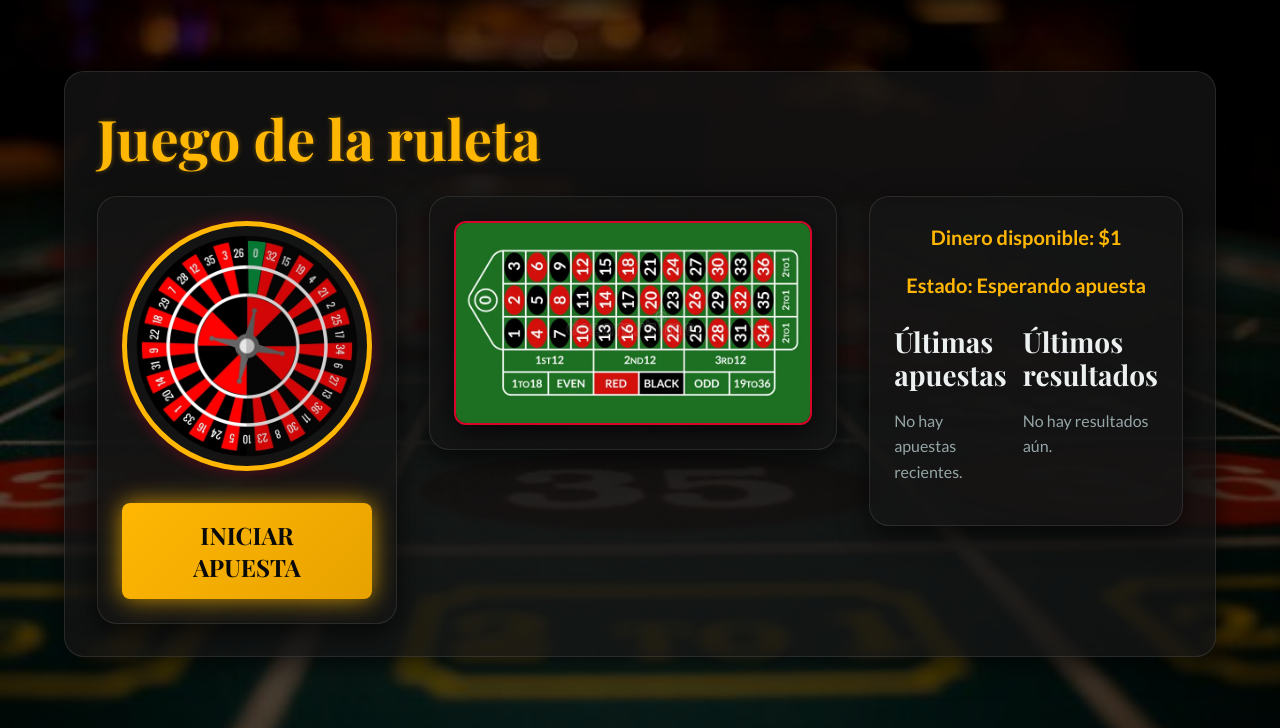
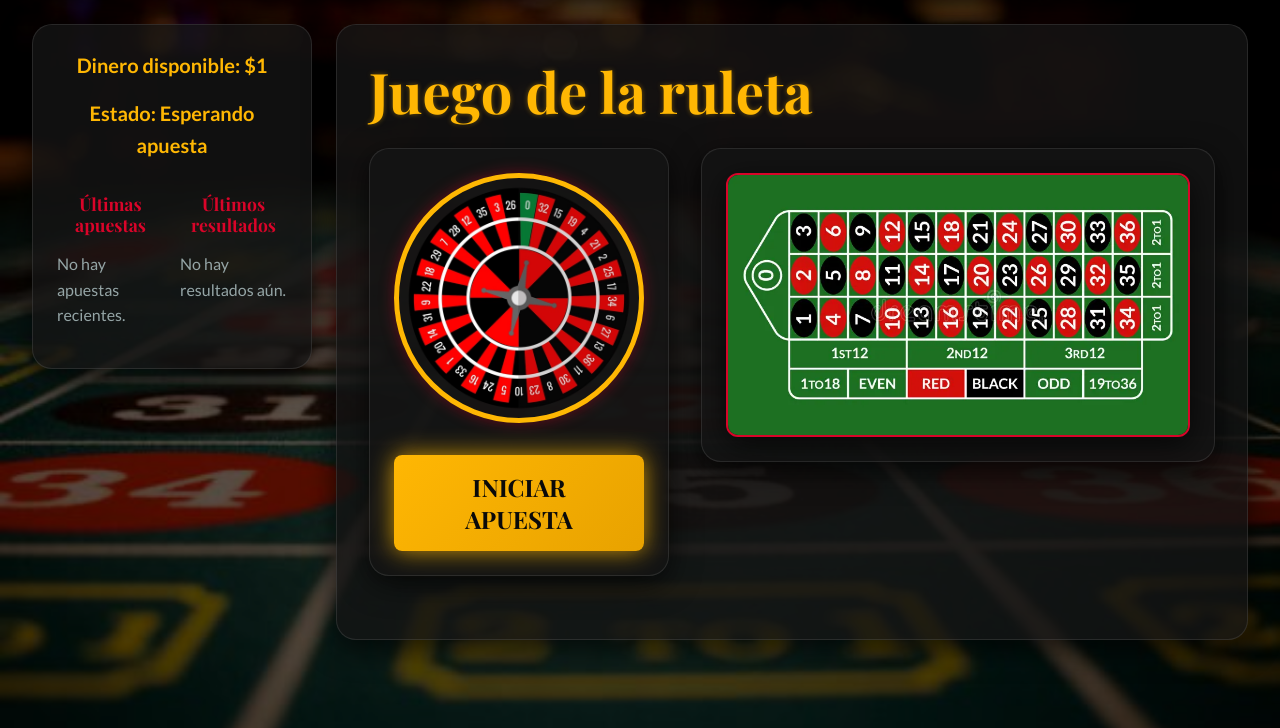
Before and after one commit to skow13/Proyecto-Desarrollo-web-1, a Node server app: page /Ruleta in a window 1280 px wide. Shown: the part 72-800 px from the top of the page. Run offline with Node 20, Linux system fonts and the light colour scheme; a user stored in the database is signed in; tables that the repository leaves empty hold one stand-in row (values such as "Sample post"); some libraries are stand-ins or nearby versions.

Commit message:
cambios generales

```diff
--- a/Backend/index.js
+++ b/Backend/index.js
@@ -38,7 +38,8 @@
 detalle: String,
 monto: Number,
 positivo: Boolean,
-juego: String
+juego: String,
+numeroGanador: { type: Number, default: null }
 }
 ]
 });
@@ -184,33 +185,31 @@
 
     try {
         const usuario = await Usuario.findOne({ rut: userRut });
-if (!usuario) {
-return res.redirect('/Login');
-}
-const transaccionesDeRuleta = usuario.transacciones.filter(t => t.juego === 'ruleta');
+        if (!usuario) return res.redirect('/Login');
 
-const ultimosMovimientos = transaccionesDeRuleta
+        const transaccionesDeRuleta = usuario.transacciones
+            .filter(t => t.juego === 'ruleta')
             .slice(-10)
             .reverse();
 
-function inferirColor(detalle) {
-if (detalle.includes('rojo')) return 'rojo';
-if (detalle.includes('negro')) return 'negro';
-if (detalle.includes('GANADOR')) return 'verde';
-return '';
+        function inferirColorNumero(numero) {
+            return RUEDA[numero]?.color || '';
         }
 
-const dataParaTabla = ultimosMovimientos.map(t => {
-return {
+        const ultimasApuestas = transaccionesDeRuleta.map(t => ({
             detalle: t.detalle,
-color: inferirColor(t.detalle)
-};
-});
+            color: t.detalle.includes('ganadora') ? 'success' : 'danger'
+        }));
+
+        const ultimosResultados = transaccionesDeRuleta.map(t => ({
+            detalle: t.numeroGanador,
+            color: inferirColorNumero(t.numeroGanador)
+        }));
 
         res.render('Ruleta', {
             saldo: usuario.saldo.toLocaleString('es-CL'),
-apuestas: dataParaTabla,
-resultados: dataParaTabla,
+            apuestas: ultimasApuestas,
+            resultados: ultimosResultados,
         });
     } catch (error) {
         console.error('Error al cargar la ruleta:', error);
@@ -248,7 +247,8 @@
 detalle: detalle,
 monto: Math.abs(ganancia),
 positivo: positivo,
-juego: 'ruleta'
+juego: 'ruleta',
+numeroGanador: resultado.numero
 });
 
 await usuario.save();
--- a/Frontend/Info.handlebars
+++ b/Frontend/Info.handlebars
@@ -27,9 +27,9 @@
       <div class="contenido">
         <p>El equipo está conformado por los estudiantes:</p>
         <ul>
-          <li>Diego Briones: Estudiante de 4to semestre de la carrera Ing. civil en Infromatica y Telecomunicaciones en la Universidad Diego Portales</li>
-          <li>Jesús Morán:  Estudiante de 4to semestre de la carrera Ing. civil en Infromatica y Telecomunicaciones en la Universidad Diego Portales</li>
-          <li>Christián Pereira:  Estudiante de 4to semestre de la carrera Ing. civil en Infromatica y Telecomunicaciones en la Universidad Diego Portales</li>
+          <li>Diego Briones: Estudiante de 4to semestre de la carrera Ing. civil en Informática y Telecomunicaciones en la Universidad Diego Portales</li>
+          <li>Jesús Morán:  Estudiante de 4to semestre de la carrera Ing. civil en Informática y Telecomunicaciones en la Universidad Diego Portales</li>
+          <li>Christián Pereira:  Estudiante de 4to semestre de la carrera Ing. civil en Informática y Telecomunicaciones en la Universidad Diego Portales</li>
         </ul>
       </div>
     </details>
--- a/Frontend/Ruleta.handlebars
+++ b/Frontend/Ruleta.handlebars
@@ -10,11 +10,60 @@
     </nav>
 </header>
 
-<div class="contenedor-pagina-centrado">
-    <div class="tarjeta-pagina-completa">
+<div class="contenedor-ruleta-principal">
+
+    <div class="panel-historial-lateral">
+        <p class="balance-status">Dinero disponible: ${{saldo}}</p>
+        <p class="balance-status" style="margin-bottom: 2rem;">Estado: {{#if estado}}{{estado}}{{else}}Esperando apuesta{{/if}}</p>
+
+        <div class="historial-grid">
+            <div class="historial-columna">
+                <h3>Últimas apuestas</h3>
+                {{#if apuestas}}
+                <table class="tabla-apuestas">
+                    <thead>
+                        <tr><th>#</th><th>Apuesta</th></tr>
+                    </thead>
+                    <tbody>
+                        {{#each apuestas}}
+                            <tr>
+                                <td>{{@index}}</td>
+                                <td class="apuesta-estado {{this.color}}">{{this.detalle}}</td>
+                            </tr>
+                        {{/each}}
+                    </tbody>
+                </table>
+                {{else}}
+                    <p class="text-muted">No hay apuestas recientes.</p>
+                {{/if}}
+            </div>
+
+            <div class="historial-columna">
+                <h3>Últimos resultados</h3>
+                {{#if resultados}}
+                <table class="tabla-resultados">
+                    <thead>
+                        <tr><th>#</th><th>Resultado</th></tr>
+                    </thead>
+                    <tbody>
+                        {{#each resultados}}
+                            <tr>
+                                <td>{{@index}}</td>
+                                <td class="resultado-numero color-{{this.color}}">{{this.detalle}}</td>
+                            </tr>
+                        {{/each}}
+                    </tbody>
+                </table>
+                {{else}}
+                    <p class="text-muted">No hay resultados aún.</p>
+                {{/if}}
+            </div>
+        </div>
+    </div>
+    <div class="tarjeta-pagina-completa tarjeta-juego">
         <h1>Juego de la ruleta</h1>
 
-        <div class="disposicion-juego-3col">
+        <div class="disposicion-juego-2col">
 
             <div class="game-col-left">
                 <img src="/Ruleta.webp" alt="Ruleta Europea" class="ruleta-imagen-pequena">
@@ -27,59 +76,8 @@
                 <img src="/Tabla_Ruleta.webp" alt="Tapete de Ruleta" class="roulette-table-img">
             </div>
 
-            <div class="game-col-right">
-                <div class="game-panel">
-                    <p class="balance-status">Dinero disponible: ${{saldo}}</p>
-                    <p class="balance-status">Estado: {{#if estado}}{{estado}}{{else}}Esperando apuesta{{/if}}</p>
-
-                    <div class="results-container">
-                        <div class="latest-bets">
-                            <h3>Últimas apuestas</h3>
-
-                            {{#if apuestas}}
-                            <table class="tabla-apuestas">
-                                <thead>
-                                    <tr><th>#</th><th>Apuesta</th></tr>
-                                </thead>
-                                <tbody>
-                                    {{#each apuestas}}
-                                        <tr>
-                                            <td>{{@index}}</td>
-                                            <td class="{{this.color}}">{{this.detalle}}</td>
-                                        </tr>
-                                    {{/each}}
-                                </tbody>
-                            </table>
-                            {{else}}
-                                <p class="text-muted">No hay apuestas recientes.</p>
-                            {{/if}}
-                        </div>
-
-                        <div class="latest-results">
-                            <h3>Últimos resultados</h3>
-
-                            {{#if resultados}}
-                            <table class="tabla-resultados">
-                                <thead>
-                                    <tr><th>#</th><th>Resultado</th></tr>
-                                </thead>
-                                <tbody>
-                                    {{#each resultados}}
-                                        <tr>
-                                            <td>{{@index}}</td>
-                                            <td class="{{this.color}}">{{this.detalle}}</td>
-                                        </tr>
-                                    {{/each}}
-                                </tbody>
-                            </table>
-                            {{else}}
-                                <p class="text-muted">No hay resultados aún.</p>
-                            {{/if}}
-                        </div>
-                    </div>
-                </div>
-            </div>
         </div>
     </div>
 </div>
+
 <script src="/Ruleta.js"></script>
--- a/Public/style.css
+++ b/Public/style.css
@@ -907,3 +907,132 @@
         flex-direction: column;
     }
 }
+
+/* --- NUEVO LAYOUT DE RULETA (2 COLUMNAS PRINCIPALES) --- */
+
+/* Contenedor Flex para el Historial Lateral y la Tarjeta del Juego */
+.contenedor-ruleta-principal {
+    display: flex;
+    max-width: var(--max-width);
+    width: 95%;
+    margin: 0 auto;
+    gap: 1.5rem;
+    min-height: calc(100vh - var(--header-height) - 4rem); /* Ajuste de altura */
+    padding: 1.5rem 0;
+}
+
+/* Panel Lateral (Historial) */
+.panel-historial-lateral {
+    flex: 0 0 280px; /* Ancho fijo de la columna izquierda */
+    padding: 1.5rem;
+    background: rgba(20, 20, 20, 0.8);
+    border-radius: var(--radius-lg);
+    box-shadow: var(--shadow-lg);
+    border: 1px solid rgba(255, 255, 255, 0.1);
+    align-self: flex-start; /* Se alinea arriba */
+}
+
+/* Reajuste de la tarjeta principal del juego para que tome el espacio restante */
+.tarjeta-juego {
+    flex: 1;
+    padding: 2rem;
+    max-width: unset; /* Elimina la restricción previa de max-width */
+    margin: 0; /* Elimina el margen auto */
+}
+
+/* Alineación de Ruleta y Tapete (disposicion-juego-2col) */
+.disposicion-juego-2col {
+    display: flex;
+    gap: 2rem;
+    margin-top: 1rem;
+    width: 100%;
+    align-items: flex-start;
+}
+.disposicion-juego-2col .game-col-left {
+    flex: 1;
+}
+.disposicion-juego-2col .game-col-center {
+    flex: 2.5; /* Tapete toma más espacio */
+}
+
+/* Historial: Alineación de tablas */
+.historial-grid {
+    display: flex;
+    gap: 1rem;
+    margin-top: 1rem;
+}
+.historial-columna {
+    flex: 1;
+    display: flex;
+    flex-direction: column;
+}
+.historial-columna h3 {
+    text-align: center;
+    font-size: 1.1rem;
+    color: var(--color-primary);
+}
+
+/* Estilos de las celdas de las tablas de historial */
+.tabla-apuestas td, .tabla-resultados td {
+    padding: 0.5rem 0.3rem; /* Menos padding */
+    font-size: 0.85rem;
+    height: 40px; /* Altura fija para alinear las filas */
+    line-height: 1.2;
+}
+.tabla-apuestas th, .tabla-resultados th {
+    padding: 0.8rem 0.3rem;
+}
+
+/* Clases de estado para las apuestas */
+.apuesta-estado.success {
+    color: var(--color-success) !important;
+    font-weight: 700;
+}
+.apuesta-estado.danger {
+    color: var(--color-danger) !important;
+    font-weight: 700;
+}
+
+/* Clases de color para los resultados */
+.resultado-numero.color-rojo {
+    color: var(--color-danger) !important;
+    background: rgba(217, 4, 41, 0.2);
+    border: 1px solid var(--color-danger);
+    border-radius: var(--radius-xs);
+}
+.resultado-numero.color-negro {
+    color: var(--color-text) !important;
+    background: rgba(0, 0, 0, 0.5);
+    border: 1px solid var(--color-text-muted);
+    border-radius: var(--radius-xs);
+}
+.resultado-numero.color-verde {
+    color: var(--color-success) !important;
+    background: rgba(39, 174, 96, 0.2);
+    border: 1px solid var(--color-success);
+    border-radius: var(--radius-xs);
+}
+
+
+/* --- Media Query para Responsive --- */
+@media (max-width: 992px) {
+    /* Mover el historial debajo del juego principal en tablet/móvil */
+    .contenedor-ruleta-principal {
+        flex-direction: column;
+        align-items: center;
+    }
+    .panel-historial-lateral {
+        order: 2; /* Poner abajo */
+        flex: 1;
+        width: 90%;
+        max-width: 600px;
+    }
+    .tarjeta-juego {
+        order: 1; /* Poner arriba */
+        width: 90%;
+    }
+    .historial-grid {
+        /* Volver a apilarlos verticalmente */
+        flex-direction: column;
+    }
+}
```
Lines whose indentation alone changed are shown as unchanged.
